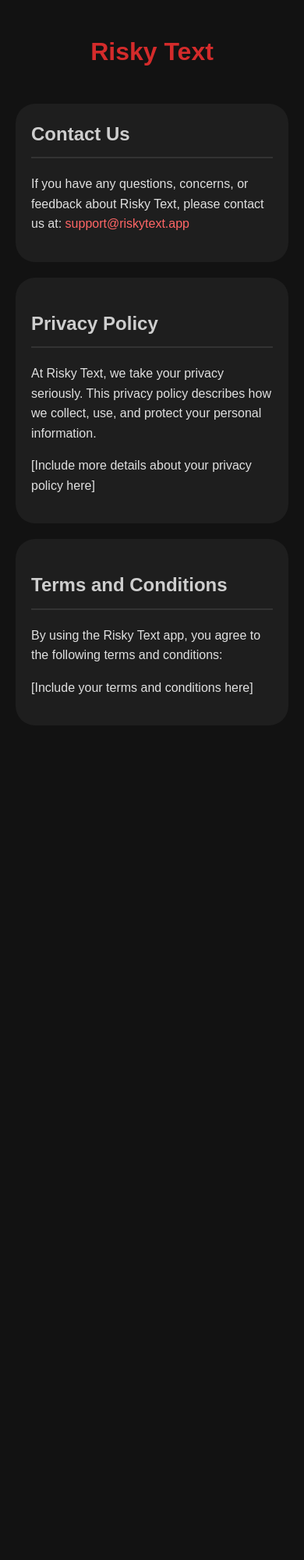
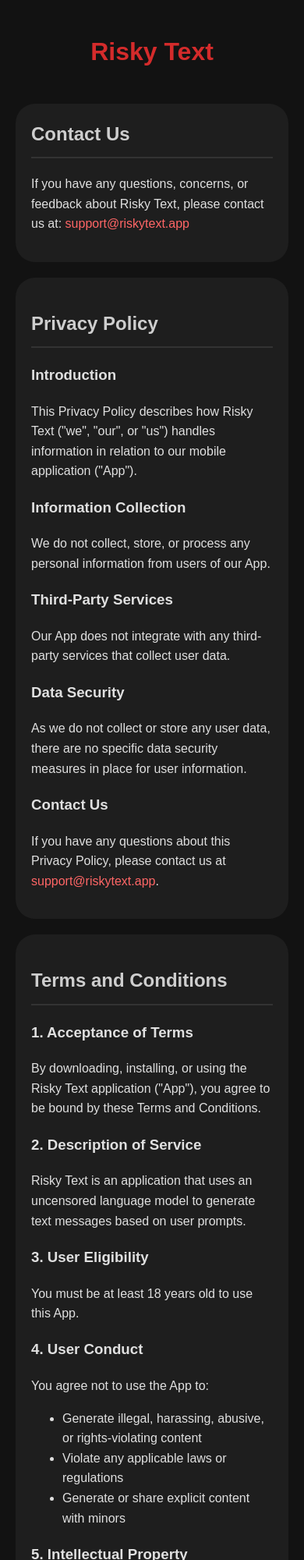
Before and after one commit to Jon-Templeton/jon-templeton.github.io, a plain HTML site: page index.html in a window 390 px wide. Shown: the top 2000 px of the page at 78% size. Before the commit the page ends 970 px from the top, so only its background shows below. Drawn offline with Linux system fonts and the light colour scheme.

Commit message:
updated policies

```diff
--- a/index.html
+++ b/index.html
@@ -63,14 +63,61 @@
 
         <section id="privacy-policy">
             <h2>Privacy Policy</h2>
-            <p>At Risky Text, we take your privacy seriously. This privacy policy describes how we collect, use, and protect your personal information.</p>
-            <p>[Include more details about your privacy policy here]</p>
+            <h3>Introduction</h3>
+            <p>This Privacy Policy describes how Risky Text ("we", "our", or "us") handles information in relation to our mobile application ("App").</p>
+
+            <h3>Information Collection</h3>
+            <p>We do not collect, store, or process any personal information from users of our App.</p>
+
+            <h3>Third-Party Services</h3>
+            <p>Our App does not integrate with any third-party services that collect user data.</p>
+
+            <h3>Data Security</h3>
+            <p>As we do not collect or store any user data, there are no specific data security measures in place for user information.</p>
+
+            <h3>Contact Us</h3>
+            <p>If you have any questions about this Privacy Policy, please contact us at <a href="mailto:support@riskytext.app">support@riskytext.app</a>.</p>
         </section>
 
         <section id="terms-and-conditions">
             <h2>Terms and Conditions</h2>
-            <p>By using the Risky Text app, you agree to the following terms and conditions:</p>
-            <p>[Include your terms and conditions here]</p>
+            <h3>1. Acceptance of Terms</h3>
+            <p>By downloading, installing, or using the Risky Text application ("App"), you agree to be bound by these Terms and Conditions.</p>
+
+            <h3>2. Description of Service</h3>
+            <p>Risky Text is an application that uses an uncensored language model to generate text messages based on user prompts.</p>
+
+            <h3>3. User Eligibility</h3>
+            <p>You must be at least 18 years old to use this App.</p>
+
+            <h3>4. User Conduct</h3>
+            <p>You agree not to use the App to:</p>
+            <ul>
+                <li>Generate illegal, harassing, abusive, or rights-violating content</li>
+                <li>Violate any applicable laws or regulations</li>
+                <li>Generate or share explicit content with minors</li>
+            </ul>
+
+            <h3>5. Intellectual Property</h3>
+            <p>All intellectual property rights in the App remain the property of Risky Text. Users are granted a limited license to use the App as per our EULA.</p>
+
+            <h3>6. Disclaimer of Warranties</h3>
+            <p>The App is provided "as is" without any warranties.</p>
+
+            <h3>7. Limitation of Liability</h3>
+            <p>Risky Text shall not be liable for any indirect, incidental, special, consequential, or punitive damages.</p>
+
+            <h3>8. Indemnification</h3>
+            <p>You agree to indemnify and hold harmless Risky Text from any claims arising out of your use of the App.</p>
+
+            <h3>9. Modifications to the App and Terms</h3>
+            <p>We reserve the right to modify or discontinue the App or these Terms at any time.</p>
+
+            <h3>10. Governing Law</h3>
+            <p>These Terms shall be governed by the laws of New York, USA.</p>
+
+            <h3>11. Contact Information</h3>
+            <p>For any questions regarding these Terms, please contact us at <a href="mailto:support@riskytext.app">support@riskytext.app</a>.</p>
         </section>
     </main>
 </body>
```
